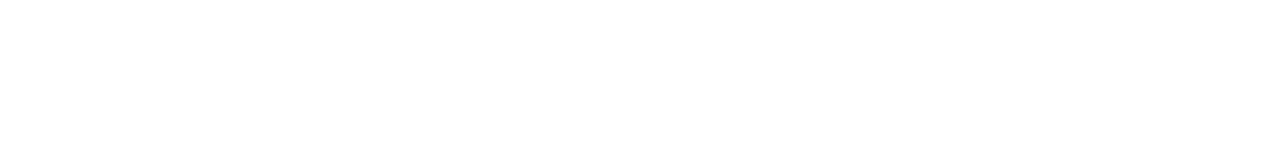
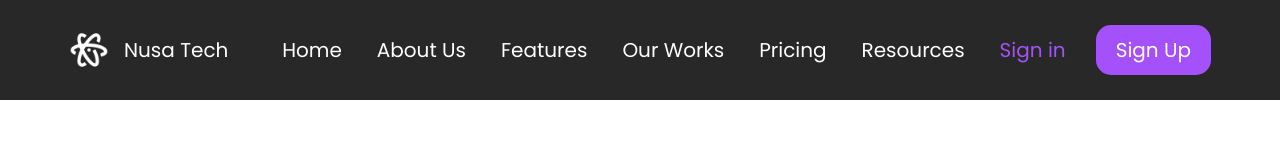
Before and after one commit to alonzojoe/figma-to-website, a plain HTML site: page index.html in a window 1280 px wide. Drawn offline with Linux system fonts and the light colour scheme.

Commit message:
Design UI UX navbar component

```diff
--- a/assets/css/style.css
+++ b/assets/css/style.css
@@ -12,4 +12,85 @@ html {
     font-size: 62.5%;
     scroll-behavior: smooth;
     overflow-x: hidden;
+    text-decoration: none;
 }
+
+header {
+    height: 100px;
+    background: #282828;
+    display: flex;
+    align-items: center;
+    justify-content: space-between;
+    padding: 26px 69px;
+}
+
+.logo {
+    display: flex;
+    align-items: center;
+    gap: 15px;
+}
+
+.logo img {
+    max-width: 100%;
+    width: 40px;
+    height: auto;
+}
+
+.logo .text-logo{
+    color: #fff;
+    text-decoration: none;
+    font-size: 20px;
+}
+
+.nav{
+    display: flex;
+    align-items: center;
+    gap: 35px;
+}
+
+.nav-items {
+    display: flex;
+    align-items: center;
+    gap: 35px;
+}
+
+.nav-items a {
+    text-decoration: none;
+    color: #fff;
+    font-size: 20px;
+    transition: border-bottom 0.5 ease-in;
+}
+
+.nav-items a:hover {
+    border-bottom: 3px solid #A551FB;
+}
+
+.nav-buttons{
+    display: flex;
+    align-items: center;
+    gap: 30px;
+}
+
+.nav-buttons a{
+    font-size: 20px;
+    text-decoration: none;
+}
+
+.nav-buttons a.sign-in {
+    color: #A551FB;
+}
+
+.nav-buttons a.sign-in:hover {
+    color: #8a4acb;
+}
+
+.nav-buttons a.sign-up {
+    background: #A551FB;
+    color: #fff;
+    padding: 10px 20px;
+    border-radius: 15px;
+}
+
+.nav-buttons a.sign-up:hover {
+    background: #8a4acb;
+}
--- a/index.html
+++ b/index.html
@@ -7,6 +7,29 @@
     <link rel="stylesheet" href="./assets/css/style.css" />
   </head>
   <body>
+    <header>
+      <div>
+        <div href="#" class="logo">
+          <img src="./assets/images/logo.png" alt="" />
+          <a class="text-logo">Nusa Tech</a>
+        </div>
+      </div>
+      <div class="nav">
+        <div class="nav-items">
+          <a href="#home">Home</a>
+          <a href="#about">About Us</a>
+          <a href="#features">Features</a>
+          <a href="#works">Our Works</a>
+          <a href="#pricing">Pricing</a>
+          <a href="#resources">Resources</a>
+        </div>
+        <div class="nav-buttons">
+          <a href="#" class="sign-in">Sign in</a>
+          <a href="#" class="sign-up">Sign Up</a>
+        </div>
+      </div>
+    </header>
+
     <script src="./assets/js/app.js"></script>
   </body>
 </html>
```
